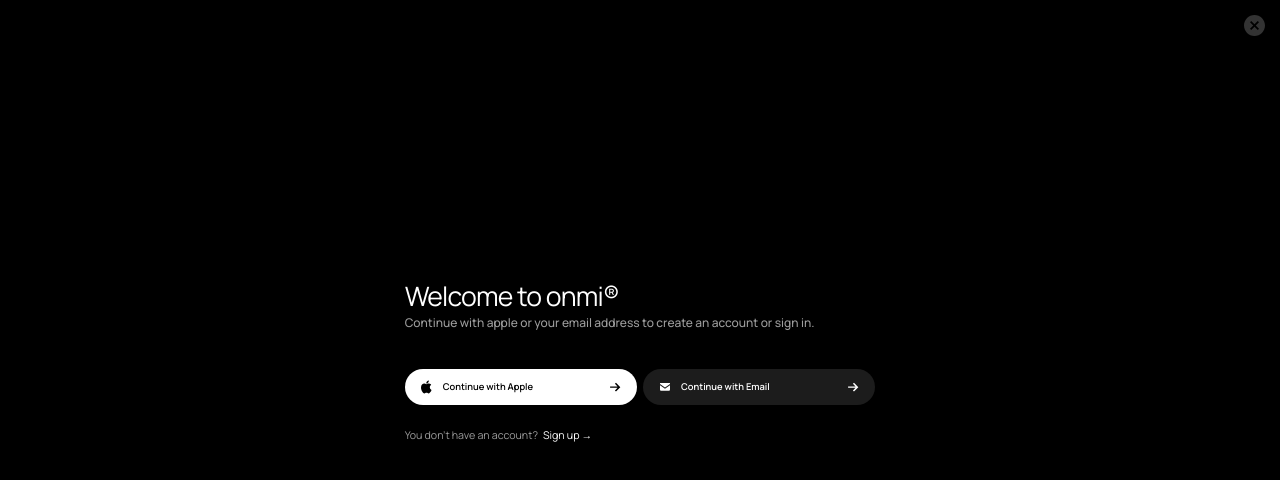
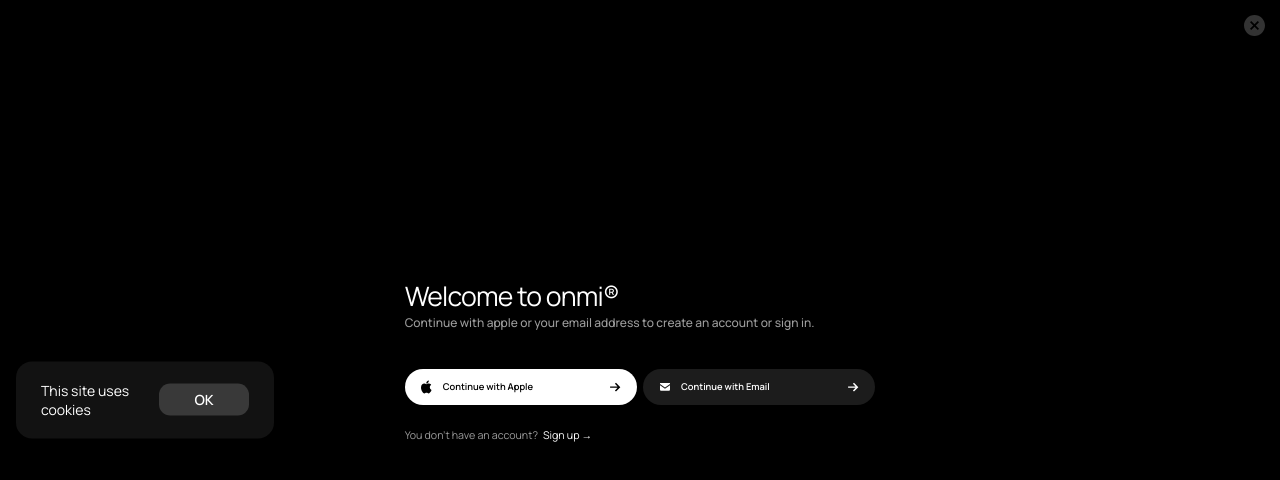
Before and after one commit to Punkimen/ONMI_market, a Next.js app: page /login in a window 1280 px wide. Shown: the top 480 px of the page. Built offline with nearby package versions, Linux system fonts and the light colour scheme.

Commit message:
add cookie

```diff
--- a/src/app/_components/layouts/Layout.tsx
+++ b/src/app/_components/layouts/Layout.tsx
@@ -1,5 +1,5 @@
 'use client';
-import React, {FC, useEffect, useRef} from 'react';
+import React, {FC, useEffect, useRef, useState} from 'react';
 import {gsap} from 'gsap';
 import {ScrollTrigger} from 'gsap/dist/ScrollTrigger';
 import cn from 'classnames';
@@ -11,6 +11,7 @@
 import {usePathname} from "next/navigation";
 import {Metadata} from "next";
 import {triggerAnimate} from "@/app/_animations/animation";
+import {AlertCookie} from "@/app/_components/partials/AlertCookie/AlertCookie";
 
 interface ILayoutProps {
   children: ChildrenType
@@ -35,6 +36,8 @@
   const windowHeight = useDocHeight();
   const content = useRef<HTMLDivElement>(null);
   const pathname = usePathname();
+  const [acceptCookie, setAcceptCookie] = useState(false);
+
   useEffect(() => {
     gsap.registerPlugin(ScrollTrigger);
     gsap.context(() => {
@@ -54,13 +57,21 @@
         el && triggerAnimate(el);
       });
     }, [content]);
-  }, [content, windowWidth, windowHeight]);
+  }, [content, windowWidth, windowHeight,pathname]);
 
+  useEffect(()=>{
+    const acceptCookie = localStorage.getItem('acceptCookie');
+
+    if(acceptCookie){
+      setAcceptCookie(true);
+    }
+  },[]);
 
 
   return (
     <div ref={content} className={cn('page-content')}>
       {!pathname.includes('/login') && <Header/>}
+      <AlertCookie hide={acceptCookie}/>
       <main className="main">
         {children}
       </main>
--- /dev/null
+++ b/src/app/_components/partials/AlertCookie/AlertCookie.module.scss
@@ -0,0 +1,66 @@
+@import '@/app/_styles/functions.scss';
+@import '@/app/_styles/var.scss';
+
+.alert {
+  position: fixed;
+  top: 50%;
+  left: toVw(24);;
+  transform: translateY(-50%);
+  z-index: 10;
+  display: flex;
+  align-items: center;
+  background-color: #121212;
+  width: fit-content;
+  padding: toRem(19) toRem(25) toRem(20);
+  border-radius: toRem(16);
+
+  &.hide {
+    display: none;
+  }
+
+  @media(max-width: $md2 + px) {
+    left: toVw(24, $md2);
+  }
+  @media(max-width: $md4 + px) {
+    left: toVw(16, $md4);
+  }
+  @media(max-width: $md5 + px) {
+    left: toVw(16, 390);
+    top: auto;
+    right: toVw(16, 390);
+    bottom: toRem(15);
+    transform: translateY(0);
+    width: auto;
+    justify-content: space-between;
+  }
+}
+
+.label {
+  flex: 0 0 toRem(100);
+  max-width: toRem(100);
+  width: 100%;
+  font-size: toRem(14);
+  margin-right: toRem(18);
+  @media(max-width: $md5 + px) {
+    max-width: 100%;
+    flex: 1 1 auto;
+  }
+}
+
+.btn {
+  text-align: center;
+  flex: 0 0 toRem(90);
+  background-color: #393939;
+  width: toRem(90);
+  height: toRem(32);
+  display: flex;
+  align-items: center;
+  justify-content: center;
+  color: #fff;
+  font-size: toRem(14);
+  line-height: 1.2em;
+
+  &:hover {
+    background-color: #545454FF;
+  }
+}
--- /dev/null
+++ b/src/app/_components/partials/AlertCookie/AlertCookie.tsx
@@ -0,0 +1,16 @@
+import React, {FC, useState} from "react";
+import {IBaseComponents} from "@/app/_types/base.types";
+import {BtnSmall} from "@/app/_components/partials/Buttons/BtnSmall/BtnSmall";
+import cn from "classnames";
+import s from './AlertCookie.module.scss';
+export const AlertCookie:FC<IBaseComponents> = ({hide, className})=>{
+  const [isHide, setIsHide] = useState(false);
+  if(hide) return null;
+  return <div className={cn(s.alert, 'opacity', isHide && s.hide, className)} data-delay={1}>
+    <div className={s.label}>This site uses cookies</div>
+    <BtnSmall className={s.btn} color={''} onClick={()=> {
+      localStorage.setItem('acceptCookie', 'true');
+      setIsHide(true);
+    }}>OK</BtnSmall>
+  </div>;
+};
--- a/src/app/template.tsx
+++ /dev/null
@@ -1,37 +0,0 @@
-"use client";
-
-import React, {useEffect, useLayoutEffect, useRef} from "react";
-import {gsap} from "gsap";
-import {ScrollTrigger} from "gsap/dist/ScrollTrigger";
-import {triggerAnimate} from "@/app/_animations/animation";
-import {useWindowWidth} from "@/app/_hooks/useWindowWidth";
-import {usePathname} from "next/navigation";
-
-const Template = ({children}: { children: React.ReactNode }) => {
-  const content = useRef<HTMLDivElement>(null);
-  const windowWidth = useWindowWidth();
-  const pathName = usePathname();
-  useLayoutEffect(() => {
-    gsap.registerPlugin(ScrollTrigger);
-    const ctx = gsap.context(() => {
-      const textLine = gsap.utils.toArray(".text-line");
-      const linesDecor = gsap.utils.toArray(".line");
-      const opacityElems = gsap.utils.toArray(".opacity");
-      textLine?.forEach((el) => {
-        // @ts-ignore
-        el && triggerAnimate(el);
-      });
-      linesDecor?.forEach((el) => {
-        // @ts-ignore
-        el && triggerAnimate(el);
-      });
-      opacityElems?.forEach((el) => {
-        // @ts-ignore
-        el && triggerAnimate(el);
-      });
-    }, [content]);
-  }, [content, windowWidth, pathName]);
-  return <div ref={content}>{children}</div>;
-};
-
-export default Template;
```
